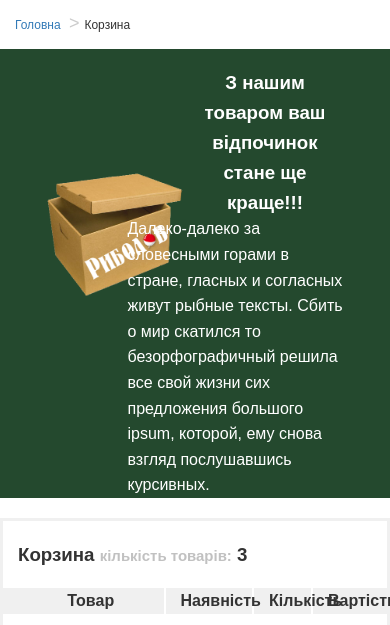
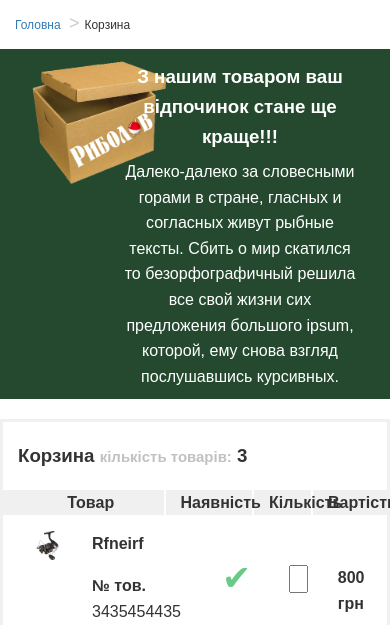
Before and after one commit to Bevcuk/_fisher, a website: page app/cart.html in a window 390 px wide. Shown: the part 180-805 px from the top of the page. Drawn offline with Linux system fonts and the light colour scheme; files that its build step writes are made by us from their sources.

Commit message:
finish responsive

```diff
--- a/app/cart.html
+++ b/app/cart.html
@@ -144,13 +144,11 @@
 			</div>
 			<div class="panel-description col-md-12 col-xs-12 col-xxs-12">
 				<div class="container">
-					<div class="col-md-12 col-xs-12 col-sm-12">
-						<h3> З нашим товаром ваш відпочинок стане ще краще!!!</h3>
-					</div>
 					<div class="cart-logo col-md-2 col-xs-3 col-sm-3">
 						<img src="img/cart.png" alt="Рибалка" width="140" height="130">
 					</div>
 					<div class="description-text col-md-10 col-xs-9 col-sm-9">
+						<h3> З нашим товаром ваш відпочинок стане ще краще!!!</h3>
 						Далеко-далеко за словесными горами в стране, гласных и согласных живут рыбные тексты. Сбить о мир скатился то безорфографичный решила все свой жизни сих предложения большого ipsum, которой, ему снова взгляд послушавшись курсивных.
 					</div>
 				</div>
--- a/sass/cart.sass
+++ b/sass/cart.sass
@@ -18,17 +18,18 @@
 				font-size: 150%
 	.panel-description
 		background-color: #24492E
+		padding: 10px 0px
 		.container
 			.col-md-12
 				text-align: center
 			h3
 				color: #fff
-				margin-left: 140px
+				margin: 3px 0 7px
 			.cart-logo
-				margin-top: -65px
+				//margin-top: -65px
 			.description-text
-				margin-top: -20px
 				color: #fff
+				text-align: center
 	.order-type
 		.container
 			.tovar
--- a/sass/tovar.sass
+++ b/sass/tovar.sass
@@ -120,6 +120,7 @@
 					img
 						max-width: 100%
 						max-height: 100%
+						min-width: 100px
 				.product_brief_topprod_right
 					float: right
 					.pb_price
@@ -191,3 +192,6 @@
 					display: -webkit-box
 					-webkit-line-clamp: 2
 					-webkit-box-orient: vertical
+.table-condensed
+	tr
+		height: 28px
```
Also changed, not shown: app/design.html (+2 -2 lines), app/tovar.html (+1 -1 lines), app/css/_cart.min.css, app/css/_tovar.min.css.
